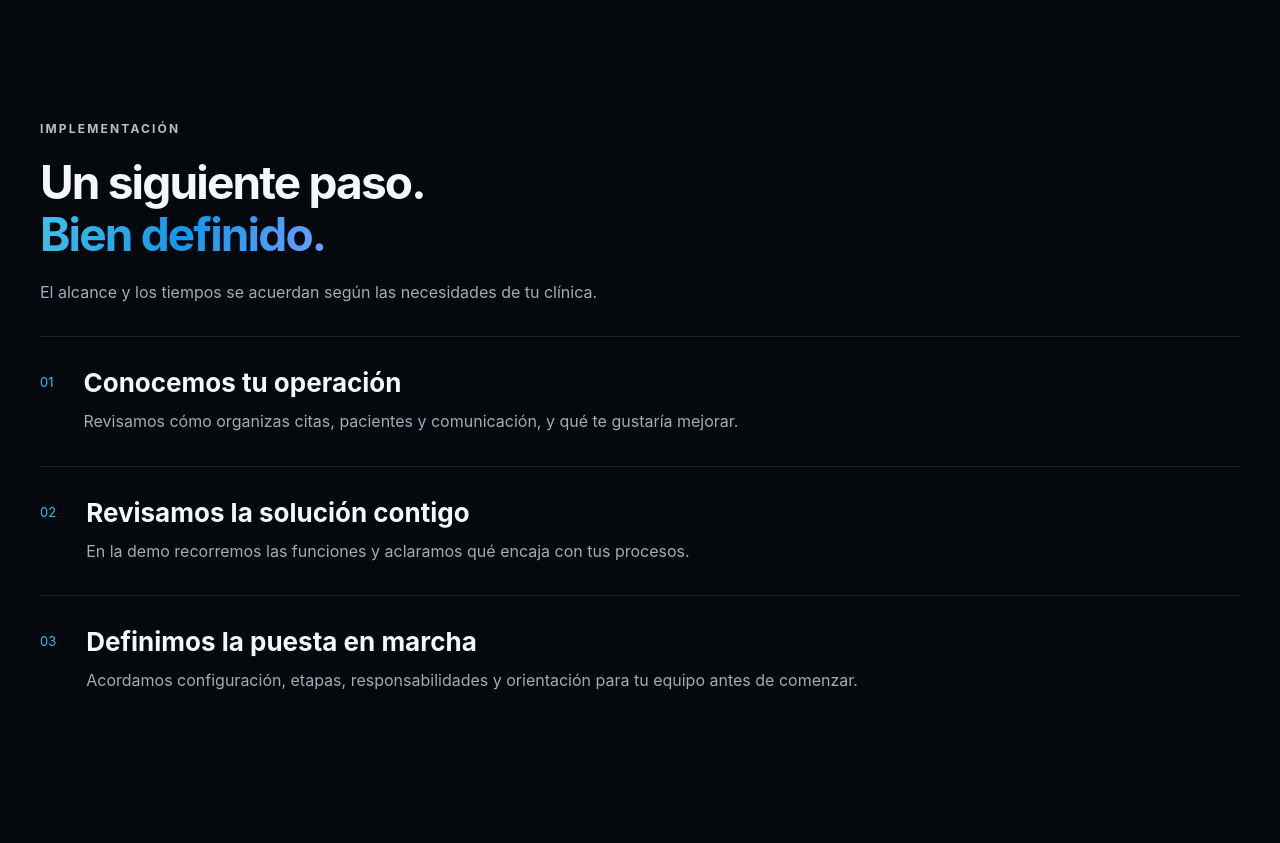
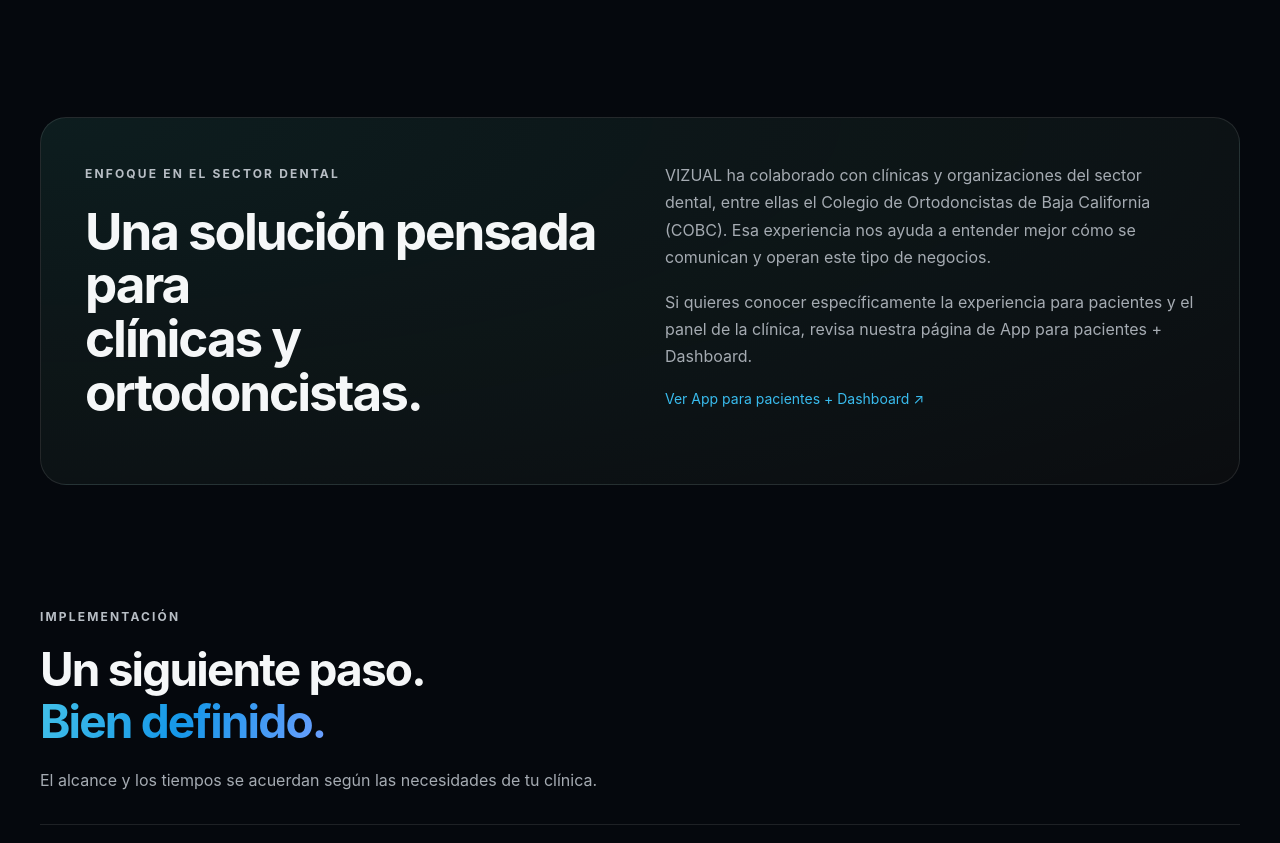
Before and after one commit to vizualpublicidad/vizualmx-web, a plain HTML site: page sistema-para-clinicas.html in a window 1280 px wide. Shown: the part 1569-2412 px from the top of the page. Drawn offline with Linux system fonts and the light colour scheme.

Commit message:
Add dental sector context and app internal link

```diff
--- a/sistema-para-clinicas.html
+++ b/sistema-para-clinicas.html
@@ -116,6 +116,19 @@
 <p>Comunicación entre pacientes y clínica dentro de la misma solución.</p>
 </div>
 </article>
+</div>
+</section>
+<section class="section-pad clinic-content" id="especialidad">
+<div class="clinic-support">
+<div>
+<span class="kicker">ENFOQUE EN EL SECTOR DENTAL</span>
+<h2>Una solución pensada para<br>clínicas y ortodoncistas.</h2>
+</div>
+<div>
+<p>VIZUAL ha colaborado con clínicas y organizaciones del sector dental, entre ellas el Colegio de Ortodoncistas de Baja California (COBC). Esa experiencia nos ayuda a entender mejor cómo se comunican y operan este tipo de negocios.</p>
+<p>Si quieres conocer específicamente la experiencia para pacientes y el panel de la clínica, revisa nuestra página de App para pacientes + Dashboard.</p>
+<a class="text-link" href="/app-para-pacientes">Ver App para pacientes + Dashboard ↗</a>
+</div>
 </div>
 </section>
 <section class="section-pad clinic-content" id="implementacion">
```
